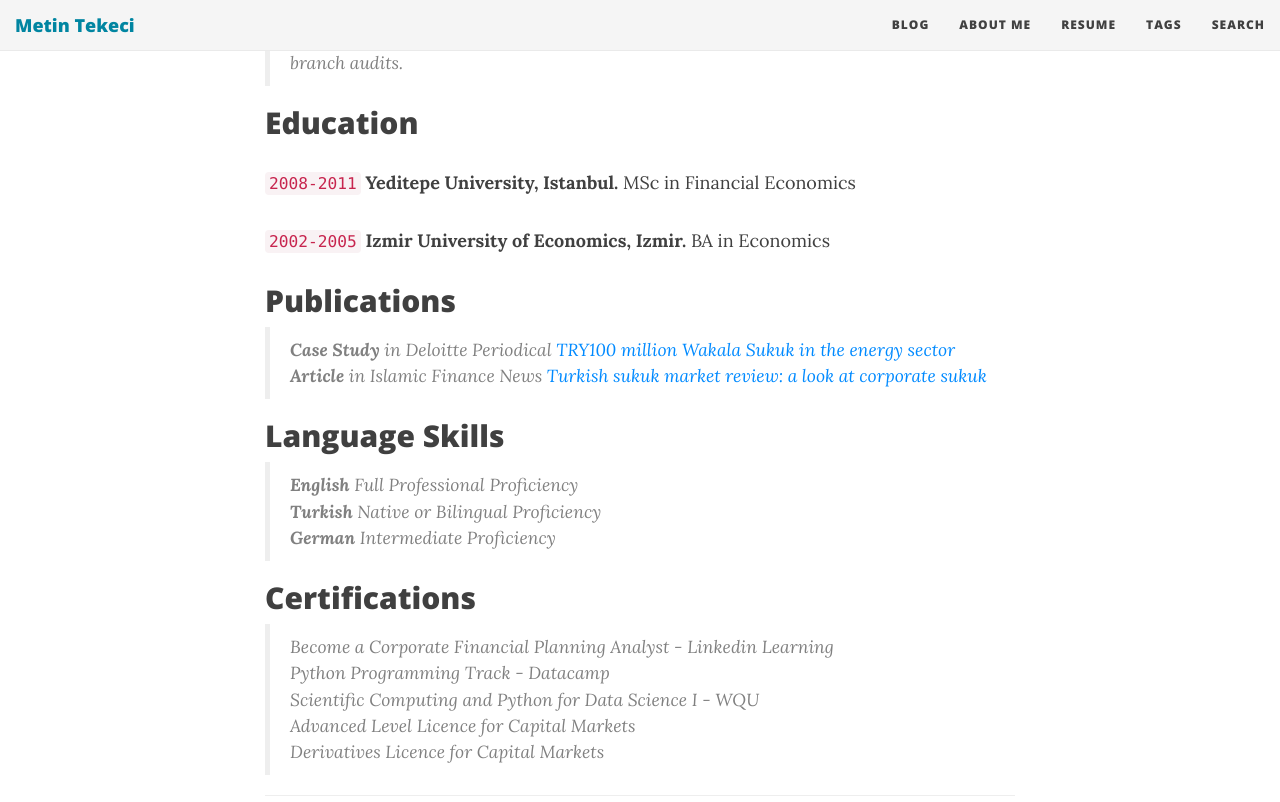
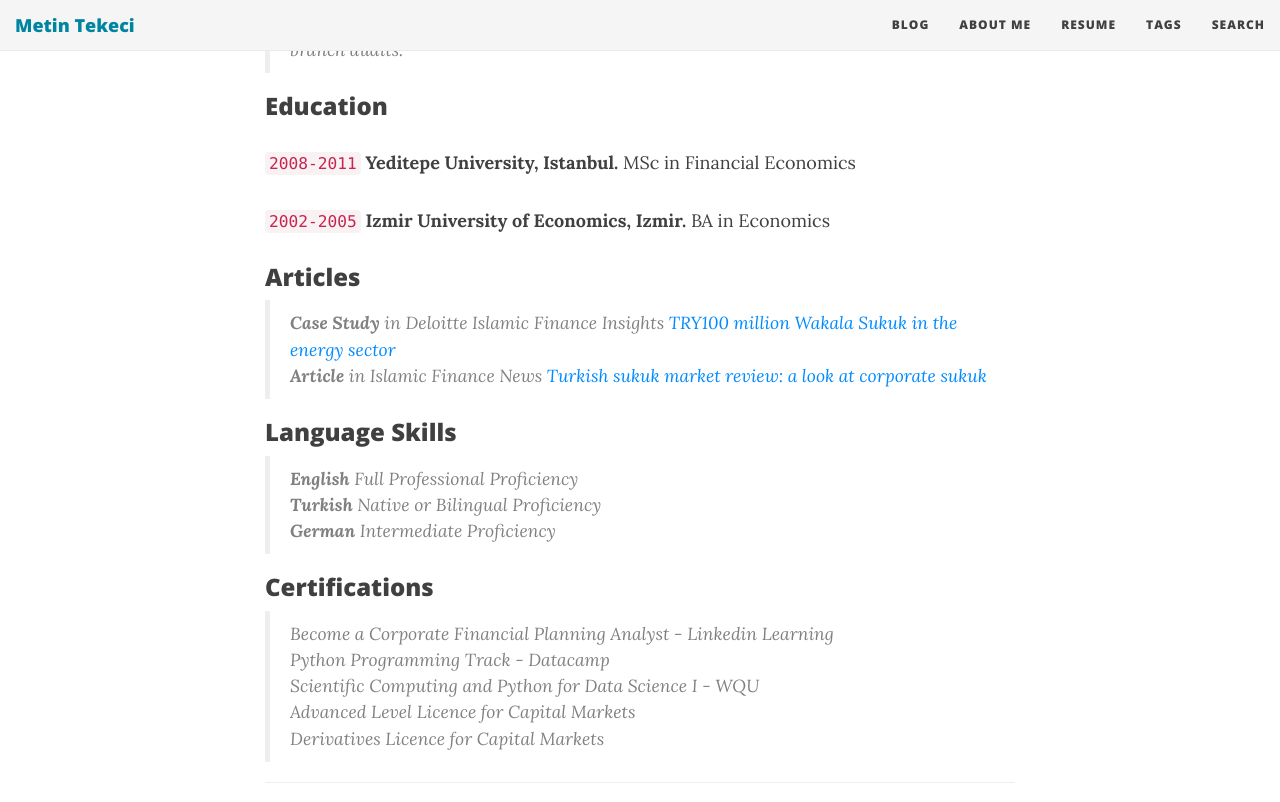
Before and after one commit to metintekeci/metintekeci.github.io, a Jekyll site: the page built from resume.md, in a window 1280 px wide and 900 px high, scrolled down 2588 px. Shown: the top 802 px of the window. Built offline with Jekyll 4.4.1, drawn with Linux system fonts in a browser that asks for light colours; nearby versions of some CDN libraries.

Commit message:
edit resume.md change title size

```diff
--- a/resume.md
+++ b/resume.md
@@ -5,13 +5,13 @@ subtitle: ... Corporate Finance, Financial Modeling & Banking
 ---
 > | [website](https://metintekeci.com)  |  [Linkedin](https://www.linkedin.com/in/metintekeci/) | [twitter](https://twitter.com/MetinTekeci) |
 
-## Summary
+### Summary
 
 >A finance professional with banking experience in Turkey and Bahrain. Experienced as overseas branch head with focus on relationship management in financial institutions, project financing, debt capital markets, syndicated and bilateral financing.
 Skilled in FI Relationship Management, Structured Finance, Sukuk Securitization, Risk Management, Strategic Budgeting, Financial Modeling with Excel & VBA.
 A fan of python programming in Python, data science and machine learning applications for finance.
 
-## Experience
+### Experience
 
 [__Turkiye Finans Participation Bank__](https://www.turkiyefinans.com.tr/en-us/about-us/about-ncb/Pages/about-turkiye-finans.aspx)
 
@@ -74,7 +74,7 @@ Worked as a member of IT Audit Team, upon a selective training.
 Engaged and reported on Internet and ATM fraud Investigations  performed periodic branch audits.
 
 
-## Education
+### Education
 
 `2008-2011`
 __Yeditepe University, Istanbul.__ MSc in Financial Economics
@@ -83,19 +83,19 @@ __Yeditepe University, Istanbul.__ MSc in Financial Economics
 __Izmir University of Economics, Izmir.__ BA in Economics
 
 
-## Publications
+### Articles
 
->***Case Study*** in _Deloitte Periodical_ [TRY100 million Wakala Sukuk in the energy sector](https://www2.deloitte.com/content/dam/Deloitte/xe/Documents/financial-services/me_if_Islamic-finance-corporate-sukuk-2016.pdf)
+>***Case Study*** in _Deloitte Islamic Finance Insights_ [TRY100 million Wakala Sukuk in the energy sector](https://www2.deloitte.com/content/dam/Deloitte/xe/Documents/financial-services/me_if_Islamic-finance-corporate-sukuk-2016.pdf)
 ***Article*** in _Islamic Finance News_ [Turkish sukuk market review: a look at corporate sukuk](http://islamicfinancenews.com/sites/default/files/supplements/IFN%20Turkey%20Report%202016.pdf)
 
 
-## Language Skills
+### Language Skills
 
 >**English** _Full Professional Proficiency_
 **Turkish** _Native or Bilingual Proficiency_
 **German** _Intermediate Proficiency_
 
-## Certifications
+### Certifications
 
 >Become a Corporate Financial Planning Analyst - Linkedin Learning
 >Python Programming Track - Datacamp
```
